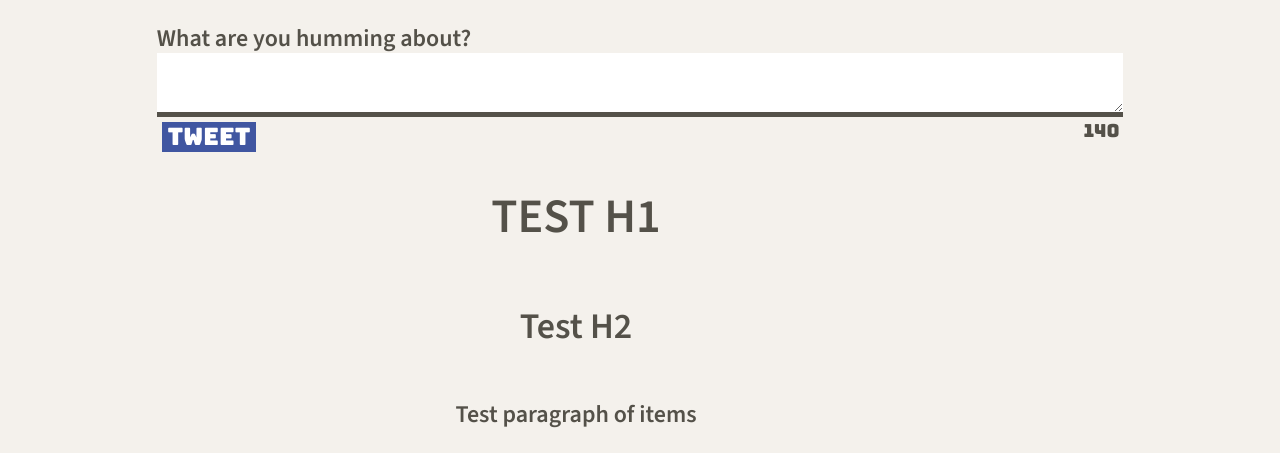
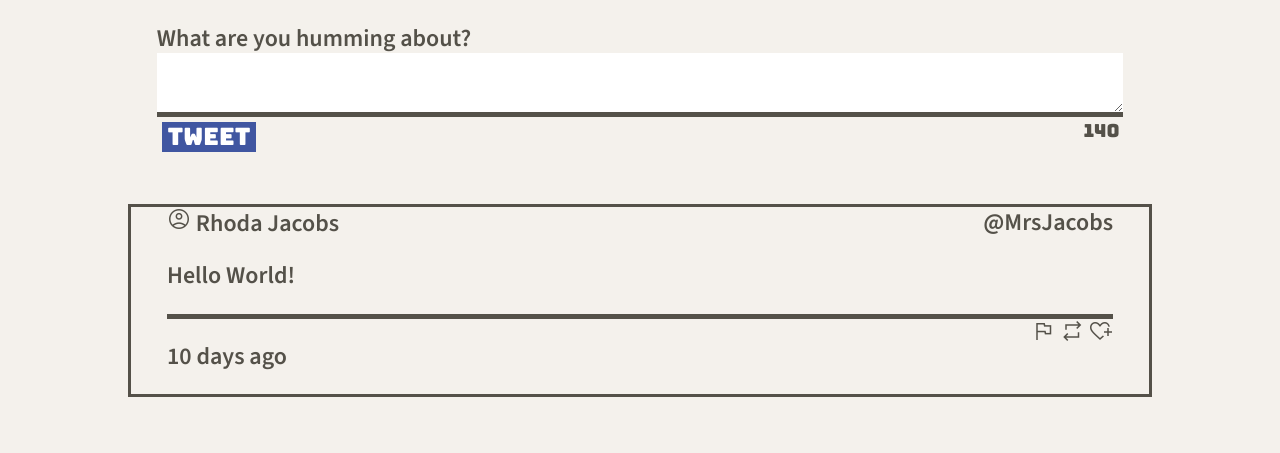
Before and after one commit to liuprestin/tweeeter-clone, a website: page public/index.html in a window 1280 px wide. Shown: the part 611-1064 px from the top of the page. After the commit the page ends 1008 px from the top, so only its background shows below. Drawn offline with nearby package versions, Linux system fonts and the light colour scheme.

Commit message:
refactor layout, tweetForm so that it is consistant with new HTML structure for tweets, add tweet styling with dropdown shadows

```diff
--- a/public/index.html
+++ b/public/index.html
@@ -33,8 +33,6 @@ https://fonts.googleapis.com/css2?family=Material+Symbols+Outlined:opsz,wght,FIL
 
     <!-- App CSS -->
     <link rel="stylesheet" href="/styles/layout.css" type="text/css" />
-
-
   </head>
 
   <body>
@@ -60,27 +58,47 @@ https://fonts.googleapis.com/css2?family=Material+Symbols+Outlined:opsz,wght,FIL
       </div>
     </header>
 
+    <!-- Page-specific (main) content here -->
+    <main class="container">
       <section class="new-tweet">
         <h2>Compose Tweet</h2>
         <form id="tweet_form" method="POST" action="/tweets/">
           <div id="tweet_prompt">
-          <label  for="tweet-text"
-            >What are you humming about?</label
-          >
+            <label for="tweet-text">What are you humming about?</label>
             <textarea name="text" id="tweet_text"></textarea>
           </div>
           <div id="tweet_submit">
             <button id="tweet_submit_btn" type="submit">Tweet</button>
-          <output id="tweet_counter" name="counter" class="counter" for="tweet-text">140</output>
+            <output
+              id="tweet_counter"
+              name="counter"
+              class="counter"
+              for="tweet-text"
+              >140</output
+            >
           </div>
         </form>
       </section>
-
-    <!-- Page-specific (main) content here -->
-    <main class="container">
-      <h1>TEST H1</h1>
-      <h2>Test H2</h2>
-      <p>Test paragraph of items</p>
+      <article id="tweet_1" class="tweet">
+        <header>
+          <div>
+            <span class="material-symbols-outlined"> account_circle </span>
+            Rhoda Jacobs
+          </div>
+          <div>@MrsJacobs</div>
+        </header>
+        <div class="tweet_post_text">
+          <p>Hello World!</p>
+        </div>
+        <footer>
+          <p>10 days ago</p>
+          <div>
+            <span class="material-symbols-outlined tweet_flag"> flag </span>
+            <span class="material-symbols-outlined tweet_repeat"> repeat </span>
+            <span class="material-symbols-outlined tweet_heart_plus"> heart_plus </span>
+          </div>
+        </footer>
+      </article>
     </main>
   </body>
 
@@ -91,6 +109,8 @@ https://fonts.googleapis.com/css2?family=Material+Symbols+Outlined:opsz,wght,FIL
 
   <!-- App JS -->
   <script type="text/javascript" src="/scripts/client.js"></script>
-<script type="text/javascript" src="/scripts/composer-char-counter.js"></script>
-
+  <script
+    type="text/javascript"
+    src="/scripts/composer-char-counter.js"
+  ></script>
 </html>
--- a/public/styles/layout.css
+++ b/public/styles/layout.css
@@ -7,6 +7,7 @@
  @import url("nav.css");
  @import url("header.css");
  @import url("tweetForm.css");
+ @import url("tweet.css");
 
 html {
   box-sizing: border-box;
@@ -45,12 +46,22 @@ body {
  * Additional CSS can be defined below or in other CSS files, as per instructions
  */
 
+
+ .material-symbols-outlined {
+   font-variation-settings:
+   'FILL' 0,
+   'wght' 400,
+   'GRAD' 0,
+   'opsz' 48
+ }
+
+
 .container {
   display: flex;
+  width: 100%;
   flex-direction: column;
   align-items: center;
-  justify-content: space-between;
-  width: 90%;
+  justify-items: center;
 }
 
 .container h1 {
--- /dev/null
+++ b/public/styles/tweet.css
@@ -0,0 +1,48 @@
+article.tweet {
+  display: flex;
+  width: 80%;
+  flex-direction: column;
+  align-items: center;
+  justify-content: space-between;
+  padding-left: 1.5em;
+  padding-right: 1.5em;
+  margin-top: 2em;
+  border-style: solid;
+}
+
+article.tweet:hover {
+  box-shadow: 10px 10px #545149;
+}
+
+article.tweet header {
+  width: 100%;
+  display: flex;
+  align-items: center;
+  justify-content: space-between;
+}
+
+article.tweet .tweet_post_text {
+  align-items: center;
+  width: 100%;
+  border-bottom: 5px solid #545149;
+  font-size: 24px;
+  font-family: "Source Sans 3", sans-serif;
+}
+
+article.tweet footer {
+  display: flex;
+  width: 100%;
+  justify-content: space-between;
+}
+
+.tweet_flag:hover {
+  color: red;
+}
+
+.tweet_repeat:hover {
+  color: red;
+}
+
+.tweet_heart_plus:hover {
+  color: red;
+}
--- a/public/styles/tweetForm.css
+++ b/public/styles/tweetForm.css
@@ -1,5 +1,6 @@
 .new-tweet {
   display: flex;
+  width: 100%;
   flex-direction: column;
   align-items: center;
   justify-content: space-between;
```
Lines whose indentation alone changed are shown as unchanged.
